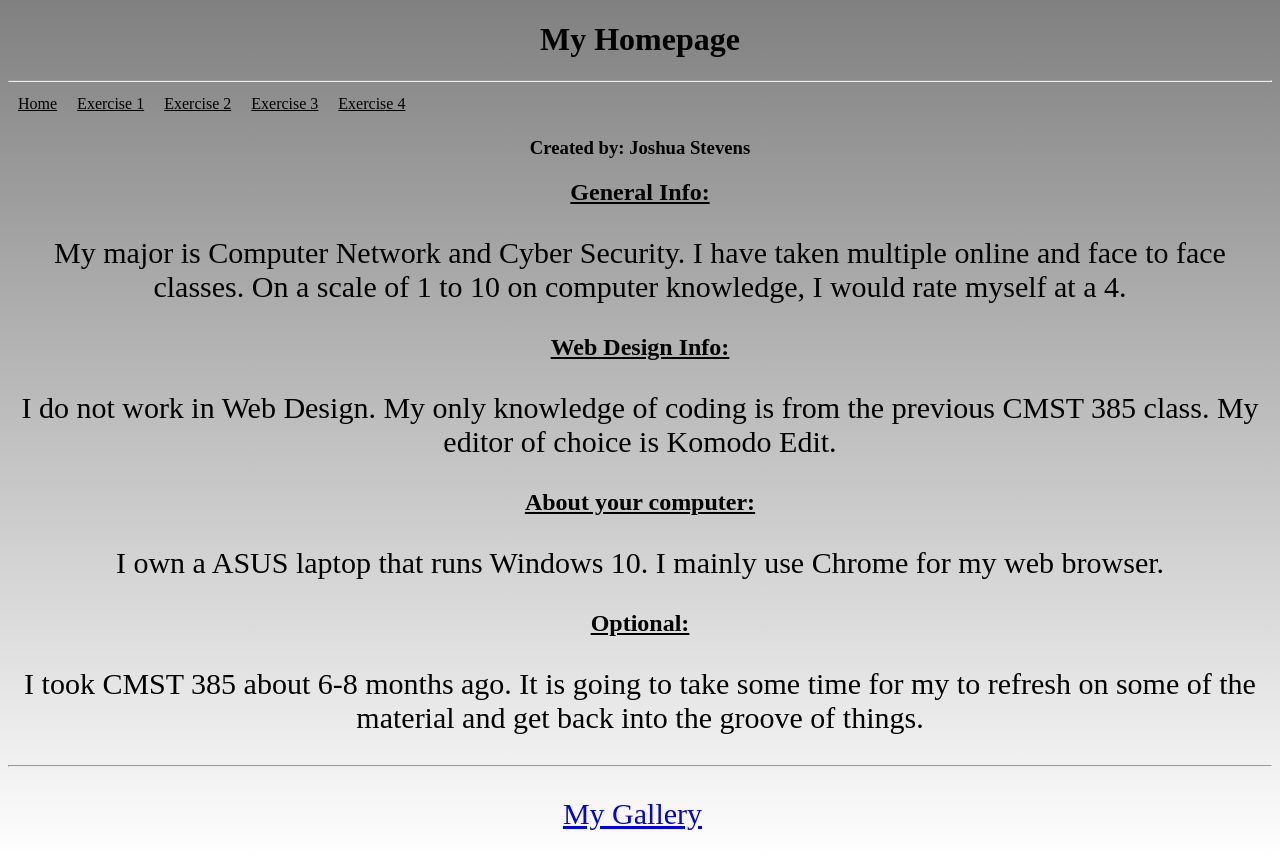
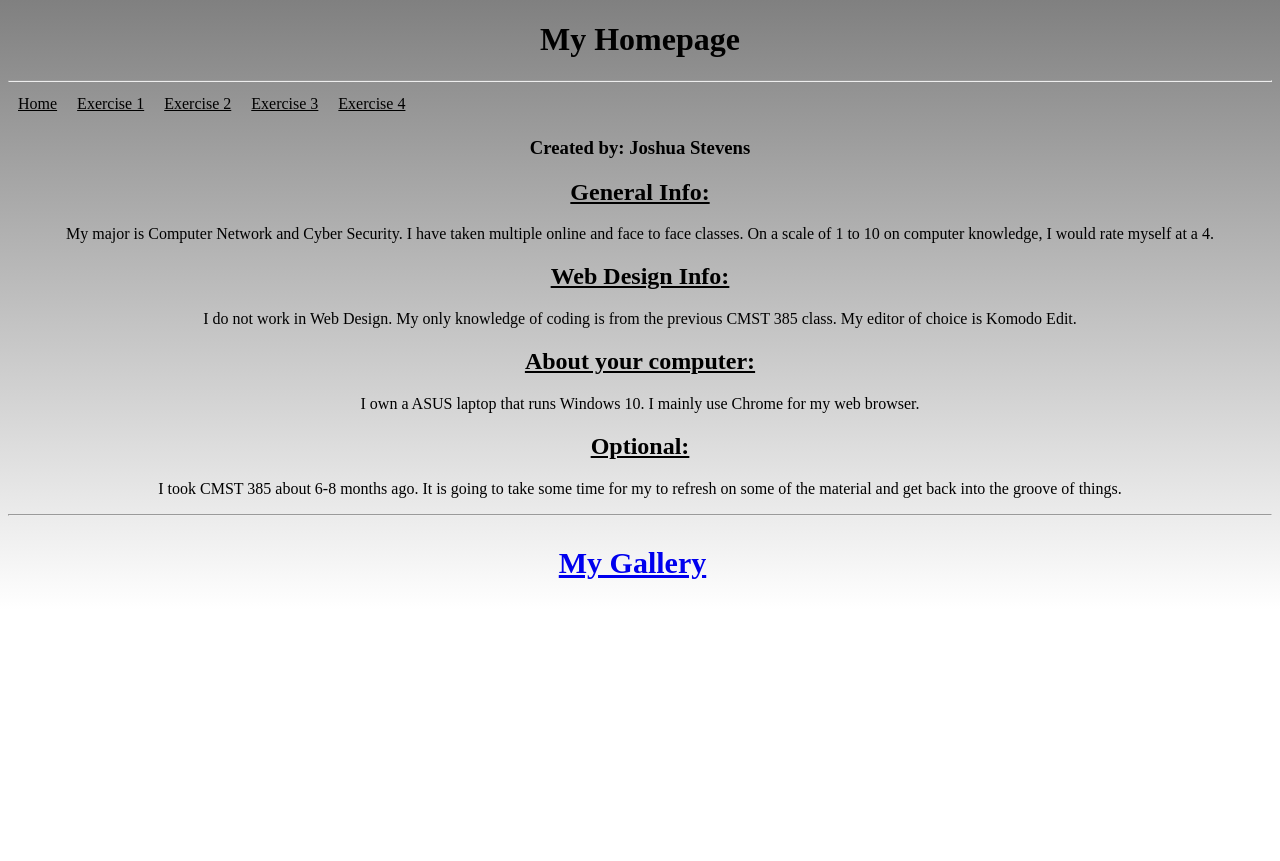
Before and after one commit to Texasbound88/cmst386, a plain HTML site: page exercise1/index.html in a window 1280 px wide. After the commit the page ends 800 px from the top, so only its background shows below. Drawn offline with Linux system fonts and the light colour scheme.

Commit message:
gallery font

```diff
--- a/exercise1/styles.css
+++ b/exercise1/styles.css
@@ -29,12 +29,12 @@ h2{
 
 p{
   text-align: center;
-  font-size: 30px;
 }
 
 #bold{
   text-align: center;
   font-size: 30px;
+  font-weight: bold;
 }
 
 h3{
```
